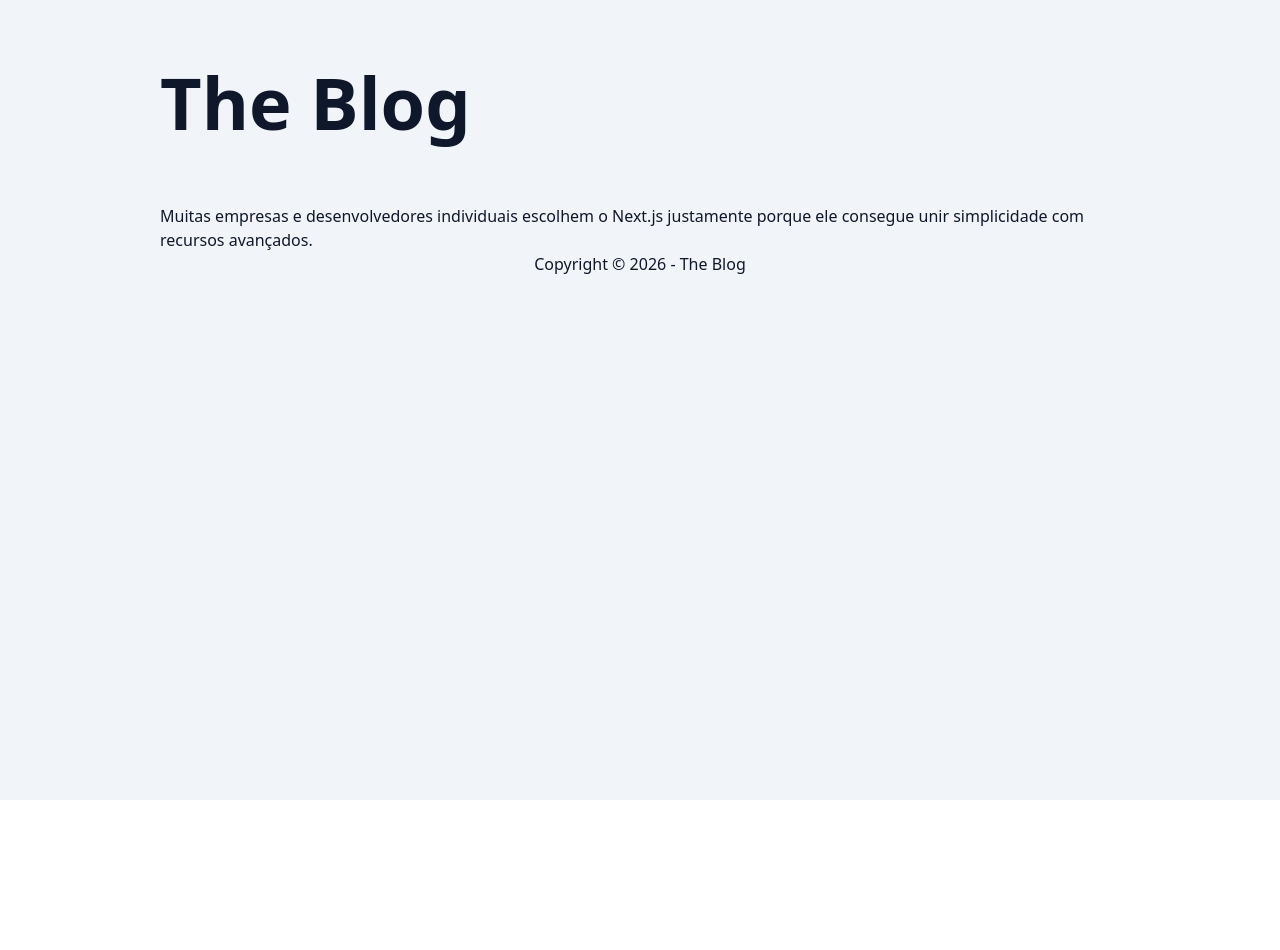
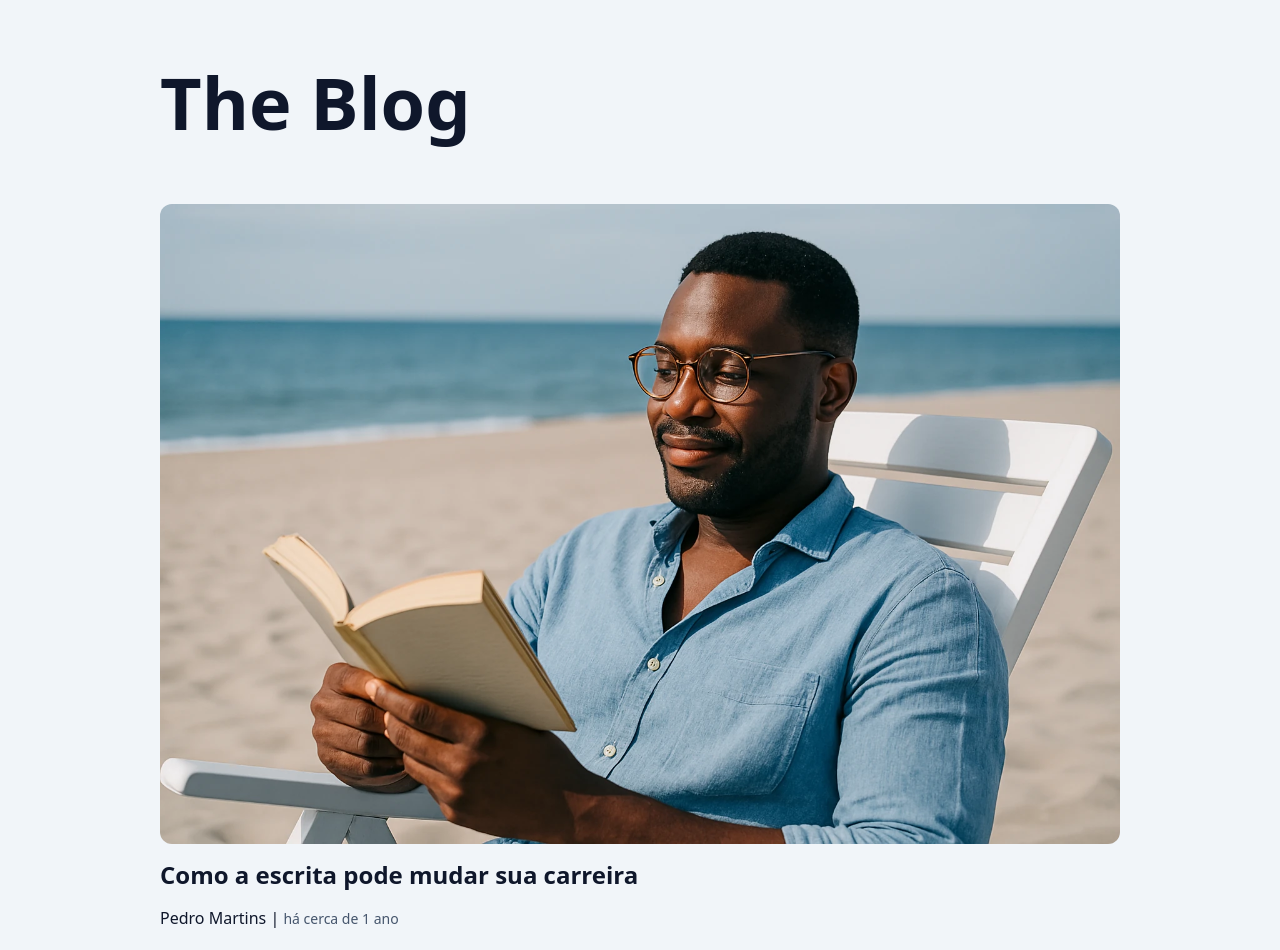
Before and after one commit to albertobtlima/the-blog, a Next.js app: page /post/como-a-escrita-pode-mudar-sua-carreira in a window 1280 px wide. Shown: the top 950 px of the page. Before the commit the page ends 800 px from the top, so only its background shows below. Built offline with nearby package versions, Linux system fonts and the light colour scheme.

Commit message:
adicionado componente PostDate e adicionado o conteudo do post

```diff
--- /dev/null
+++ b/src/components/PostDate/index.tsx
@@ -0,0 +1,17 @@
+import { formatDatetime, formatRelativeDate } from "@/utils/format-datetime";
+
+type PostDateProps = {
+  dateTime: string;
+};
+
+export function PostDate({ dateTime }: PostDateProps) {
+  return (
+    <time
+      className="text-slate-600 text-sm/tight"
+      dateTime={dateTime}
+      title={formatDatetime(dateTime)}
+    >
+      {formatRelativeDate(dateTime)}
+    </time>
+  );
+}
--- a/src/components/PostSummary/index.tsx
+++ b/src/components/PostSummary/index.tsx
@@ -1,5 +1,5 @@
-import { formatDatetime, formatRelativeDate } from "@/utils/format-datetime";
 import { PostHeading } from "../PostHeading";
+import { PostDate } from "../PostDate";
 
 type PostSummaryProps = {
   postHeading: "h1" | "h2";
@@ -18,13 +18,7 @@ export function PostSummary({
 }: PostSummaryProps) {
   return (
     <div className="flex flex-col gap-4 sm:justify-center">
-      <time
-        className="text-slate-600 text-sm/tight"
-        dateTime={createdAt}
-        title={formatDatetime(createdAt)}
-      >
-        {formatRelativeDate(createdAt)}
-      </time>
+      <PostDate dateTime={createdAt} />
 
       <PostHeading as={postHeading} url={postLink}>
         {title}
--- a/src/components/SinglePost/index.tsx
+++ b/src/components/SinglePost/index.tsx
@@ -1,4 +1,7 @@
 import { findPostBySlugCached } from "@/lib/post/queries";
+import Image from "next/image";
+import { PostHeading } from "../PostHeading";
+import { PostDate } from "../PostDate";
 
 type SinglePostProps = {
   slug: string;
@@ -8,8 +11,24 @@ export async function SinglePost({ slug }: SinglePostProps) {
   const post = await findPostBySlugCached(slug);
 
   return (
-    <div>
-      <p>{post.content}</p>
-    </div>
+    <article className="mb-16">
+      <header className="group flex flex-col gap-4 mb-4">
+        <Image
+          className="rounded-xl"
+          src={post.coverImageUrl}
+          width={1200}
+          height={720}
+          alt={post.title}
+        />
+        <PostHeading url={`/post/${post.slug}`}>{post.title}</PostHeading>
+        <p>
+          {post.author} | <PostDate dateTime={post.createdAt} />
+        </p>
+      </header>
+
+      <p className="text-xl mb-4 text-slate-600">{post.excerpt}</p>
+
+      <div className="mb-4">{post.content}</div>
+    </article>
   );
 }
--- a/src/repositories/post/json-post-repository.ts
+++ b/src/repositories/post/json-post-repository.ts
@@ -11,7 +11,7 @@ const JSON_POSTS_FILE_PATH = resolve(
   "seed",
   "posts.json"
 );
-const SIMULATE_WAIT_IN_MS = 5000;
+const SIMULATE_WAIT_IN_MS = 0;
 
 export class JsonPostRepository implements PostRepository {
   private async simulateWait() {
```
